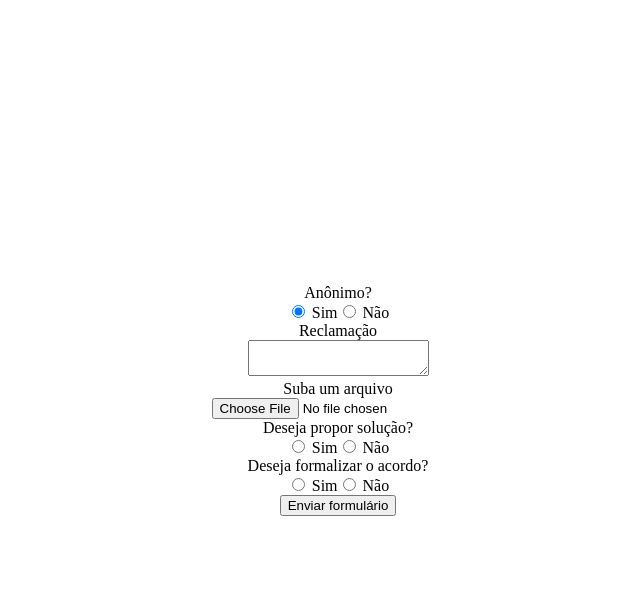
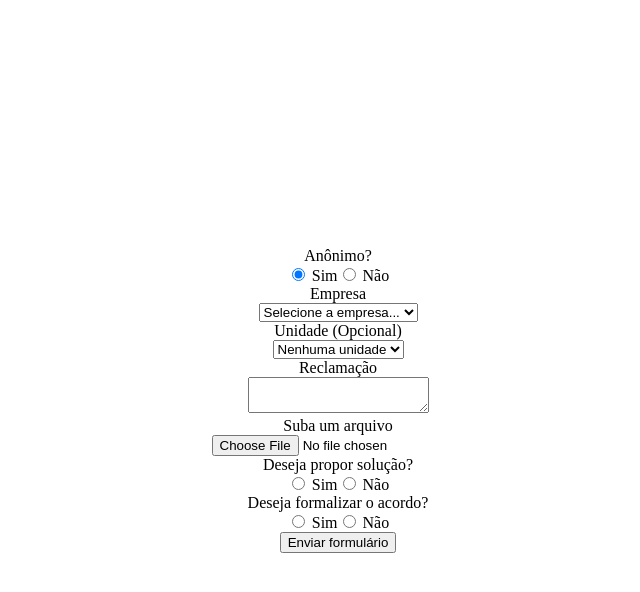
Before and after one commit to cathsantana/squad17_odrcon_frontend, a React app: page /reclamacao in a window 1280 px wide. Both pictures are taken after a click on the radio button 600 px from the left and 311 px from the top of the page. Shown: the top 592 px of the page, without its empty margins (302-942 px from the left). Built offline with nearby package versions, Linux system fonts and the light colour scheme; the HTML template or start-up script is replaced by a standard one.

Commit message:
Adicionando seletor de empresa e unidade para usuarios anonimos.

```diff
--- a/src/Pages/ReclamacaoForm/ReclamacaoForm.jsx
+++ b/src/Pages/ReclamacaoForm/ReclamacaoForm.jsx
@@ -1,4 +1,4 @@
-import { useState } from 'react';
+import { useState } from 'react'; // [MODIFICADO] Removido o useEffect, pois os dados agora são fictícios
 import './ReclamacaoForm.css';
 
 function ReclamacaoForm() {
@@ -7,28 +7,34 @@ function ReclamacaoForm() {
     const [querSolucao, setQuerSolucao] = useState('');
     const [solucao, setSolucao] = useState('');
     const [querAcordo, setQuerAcordo] = useState('');
-    const [arquivo, setArquivo] = useState(null); // Guarda o arquivo real
+    const [arquivo, setArquivo] = useState(null);
+    const opcoesFicticias = Array.from({ length: 20 }, (_, i) => i + 1);
+    const [empresaSelecionada, setEmpresaSelecionada] = useState('');
+    const [unidadeSelecionada, setUnidadeSelecionada] = useState('');
 
     const handleSubmit = async (e) => {
         e.preventDefault();
 
-        // 1. Cria a caixa do formulário com suporte a arquivos
         const formData = new FormData();
 
-        // 2. Adiciona os campos de texto/booleano um por um
         formData.append('isAnonimo', isAnonimo === 'true');
         formData.append('reclamacao', reclamacao);
         formData.append('hasSolucao', querSolucao === 'true');
         formData.append('solucao', querSolucao === 'true' ? solucao : '');
         formData.append('hasAcordo', querAcordo === 'true');
 
-        // 3. Adiciona o arquivo real (se o usuário selecionou algum)
+        if (isAnonimo === 'true') {
+            formData.append('idEmpresa', empresaSelecionada);
+            if (unidadeSelecionada) {
+                formData.append('idUnidade', unidadeSelecionada);
+            }
+        }
+
         if (arquivo) {
             formData.append('arquivo', arquivo);
         }
 
         try {
-            // 4. Envia para o Spring Boot (Note que NÃO colocamos o Header Content-Type aqui!)
             const response = await fetch('http://localhost:8080/api/reclamacao', {
                 method: 'POST',
                 body: formData,
@@ -48,7 +54,6 @@ function ReclamacaoForm() {
 
     return (
         <form onSubmit={handleSubmit}>
-            {/* Seus campos de rádio de anônimo */}
             <label>Anônimo?</label><br />
             <input
                 type="radio"
@@ -66,6 +71,33 @@ function ReclamacaoForm() {
             /> Não
             <br />
 
+            {isAnonimo === 'true' && (
+                <>
+                    <label>Empresa</label><br />
+                    <select
+                        value={empresaSelecionada}
+                        onChange={(e) => setEmpresaSelecionada(e.target.value)}
+                        required
+                    >
+                        <option value="">Selecione a empresa...</option>
+                        {opcoesFicticias.map((num) => (
+                            <option key={num} value={num}>Empresa {num}</option>
+                        ))}
+                    </select><br />
+
+                    <label>Unidade (Opcional)</label><br />
+                    <select
+                        value={unidadeSelecionada}
+                        onChange={(e) => setUnidadeSelecionada(e.target.value)}
+                    >
+                        <option value="">Nenhuma unidade</option>
+                        {opcoesFicticias.map((num) => (
+                            <option key={num} value={num}>Unidade {num}</option>
+                        ))}
+                    </select><br />
+                </>
+            )}
+
             <label>Reclamação</label><br />
             <textarea
                 value={reclamacao}
@@ -73,14 +105,12 @@ function ReclamacaoForm() {
                 required
             /><br />
 
-            {/* Captura o arquivo de verdade aqui */}
             <label>Suba um arquivo</label><br />
             <input
                 type="file"
                 onChange={(e) => setArquivo(e.target.files[0])}
             /><br />
 
-            {/* Resto dos seus campos de solução e acordo... */}
             <label>Deseja propor solução?</label><br />
             <input
                 type="radio"
```
